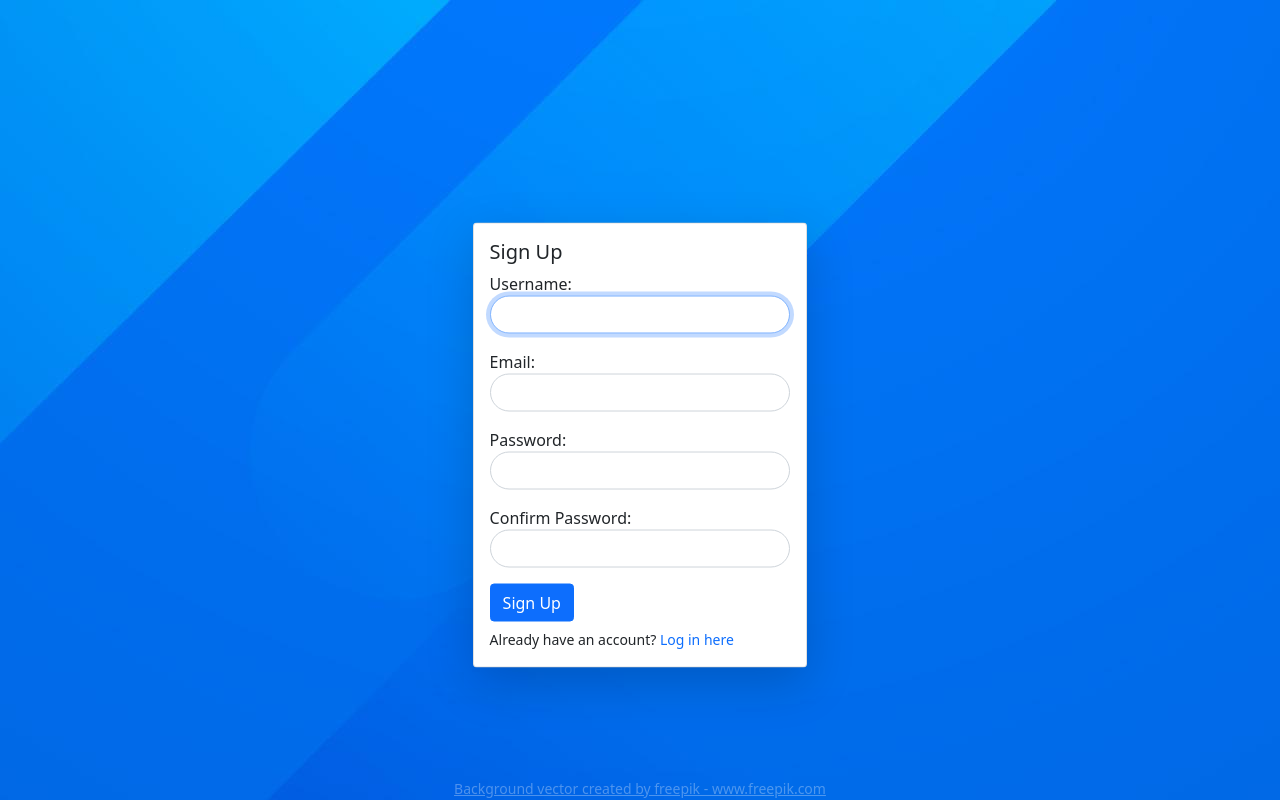
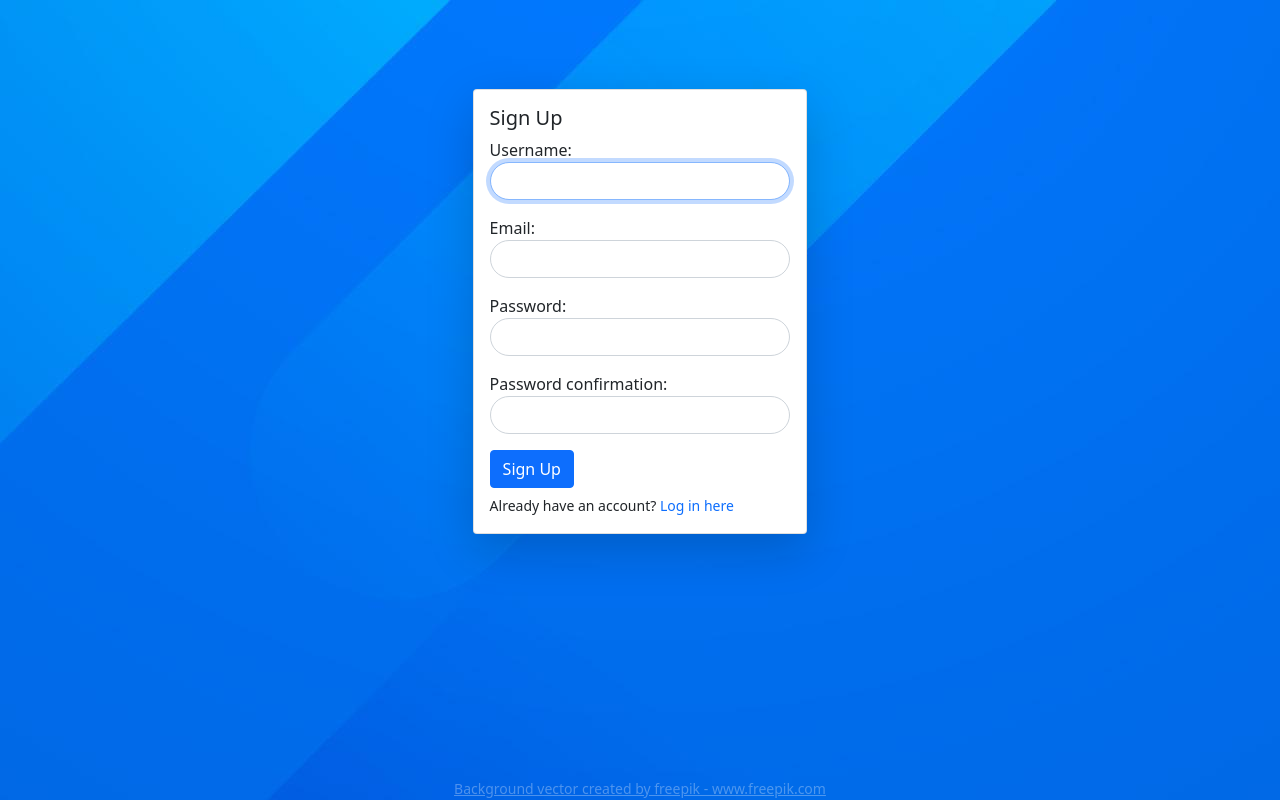
Before and after one commit to dpmumme12/Knowledge-Share, a Django app: page /users/ in a window 1280 px wide. Run offline with Django 4.2, Linux system fonts and the light colour scheme; some libraries are stand-ins or nearby versions.

Commit message:
Fixed user sign up bug and cleaned up users forms

```diff
--- a/SimpleKB/static/global.css
+++ b/SimpleKB/static/global.css
@@ -103,7 +103,6 @@ body  {
 }
 
 
-
 @media all and (max-width:992px) {
 
     .mobile-nav-bar {
--- a/SimpleKB/static/users/register.css
+++ b/SimpleKB/static/users/register.css
@@ -6,16 +6,15 @@ body {
     width: 30%;
     margin: 0;
     position: relative;
-    -ms-transform: translateY(50%);
-    transform: translateY(50%);
+    -ms-transform: translateY(20%);
+    transform: translateY(20%);
 }
 
 
 @media all and (max-width:992px) {
     .card-placement {
         width: 100%;
-        -ms-transform: translateY(0);
-        transform: translateY(0);
-        margin-top: 30%;
+        -ms-transform: translateY(10%);
+        transform: translateY(10%);
     }
   }
--- a/SimpleKB/templates/users/register.html
+++ b/SimpleKB/templates/users/register.html
@@ -15,26 +15,13 @@
                     <h5 class="card-title">Sign Up</h5>
                     <form method="post">
                         {% csrf_token %}
-                        <div class="pb-3">
-                            <label for="{{ RegisterForm.username.id_for_label }}">Username:</label>
-                            {{ RegisterForm.username }}
-                            <div style="color: red;">{{ RegisterForm.username.errors }}</div>
-                        </div>
-                        <div class="pb-3">
-                            <label for="{{ RegisterForm.email.id_for_label }}">Email:</label>
-                            {{ RegisterForm.email }}
-                            <div style="color: red;">{{ RegisterForm.email.errors }}</div>
-                        </div>
-                        <div class="pb-3">
-                            <label for="{{ RegisterForm.password1.id_for_label }}">Password:</label>
-                            {{ RegisterForm.password1 }}
-                            <div style="color: red;">{{ RegisterForm.password1.errors }}</div>
-                        </div>
-                        <div class="pb-3">
-                            <label for="{{ RegisterForm.password2.id_for_label }}">Confirm Password:</label>
-                            {{ RegisterForm.password2 }}
-                            <div style="color: red;">{{ RegisterForm.password2.errors }}</div>
-                        </div>
+                        {% for field in RegisterForm %}
+                            <div class="pb-3">
+                                {{ field.label_tag}}
+                                {{ field }}
+                                <div style="color: red;">{{ field.errors }}</div>
+                            </div>
+                        {% endfor %}
                         <button type="submit" class="btn btn-primary">Sign Up</button>
                     </form>
                     <div style="padding-top: 5px;"><small>Already have an account? <a href="{% url 'users:login' %}" style="text-decoration: none;">Log in here</a></small></div>
--- a/SimpleKB/users/forms.py
+++ b/SimpleKB/users/forms.py
@@ -5,39 +5,22 @@ from .models import User
 class UserRegisterationForm(UserCreationForm):
     """ Inherits Django's UserCreationForm to create new users with no privileges """
 
-    password1 = forms.CharField(label="Password", widget=forms.PasswordInput(attrs={
-        'autocomplete': 'new-password',
-        'class': 'form-control rounded-corners'}))
-    password2 = forms.CharField(label="Confirm Password", widget=forms.PasswordInput(attrs={
-        'autocomplete': 'new-password',
-        'class': 'form-control rounded-corners'}))
-    username = forms.CharField(label='Usename', widget=forms.TextInput(attrs={
-        'autocomplete': 'username',
-        'maxlength': '150',
-        'autocapitalize': 'none',
-        'class': 'form-control rounded-corners'}))
     email = forms.EmailField(label="Email", widget=forms.EmailInput(attrs={
         'class': 'form-control rounded-corners'}), required=True)
 
     class Meta(UserCreationForm.Meta):
         model = User
+        fields = UserCreationForm.Meta.fields + ('email',)
 
-    def save(self, commit=True):
-        user = super(UserCreationForm, self).save(commit=False)
-        user.email = self.cleaned_data["email"]
-        if commit:
-            user.save()
-        return user
+    def __init__(self, *args, **kwargs) -> None:
+        super().__init__(*args, **kwargs)
+        for field in self.fields:
+            self.fields[field].widget.attrs.update({'class': 'form-control rounded-corners'})
 
 class LoginForm(AuthenticationForm):
     """ Inherits Django's AuthenticationForm to log a use in"""
 
-    username = forms.CharField(label='Username', widget=forms.TextInput(attrs={
-        'autocomplete': 'username',
-        'maxlength': '150',
-        'autocapitalize': 'none',
-        'class': 'form-control rounded-corners'}))
-
-    password = forms.CharField(label="Password", widget=forms.PasswordInput(attrs={
-        'autocomplete': 'password',
-        'class': 'form-control rounded-corners'}))
+    def __init__(self, *args, **kwargs) -> None:
+        super().__init__(*args, **kwargs)
+        for field in self.fields:
+            self.fields[field].widget.attrs.update({'class': 'form-control rounded-corners'})
--- a/SimpleKB/users/views.py
+++ b/SimpleKB/users/views.py
@@ -15,9 +15,11 @@ class RegisterationView(View):
     def post(self, request):
         form = UserRegisterationForm(request.POST)
         if form.is_valid():
-            user = form.save()
+            form.save()
+            username = form.cleaned_data.get('username')
+            password = form.cleaned_data.get('password1')
 
-            login(request, authenticate(username=user.username, password=user.password))
+            login(request, authenticate(username=username, password=password))
             return redirect(settings.LOGIN_REDIRECT_URL)
         else:
             return render(request, 'users/register.html', {'RegisterForm': form})
```
Also changed, not shown: SimpleKB/templates/layouts/base.html (+11 -0 lines), SimpleKB/templates/layouts/base_knowledgebase.html (+12 -16 lines), SimpleKB/templates/users/login.html (+13 -11 lines).
